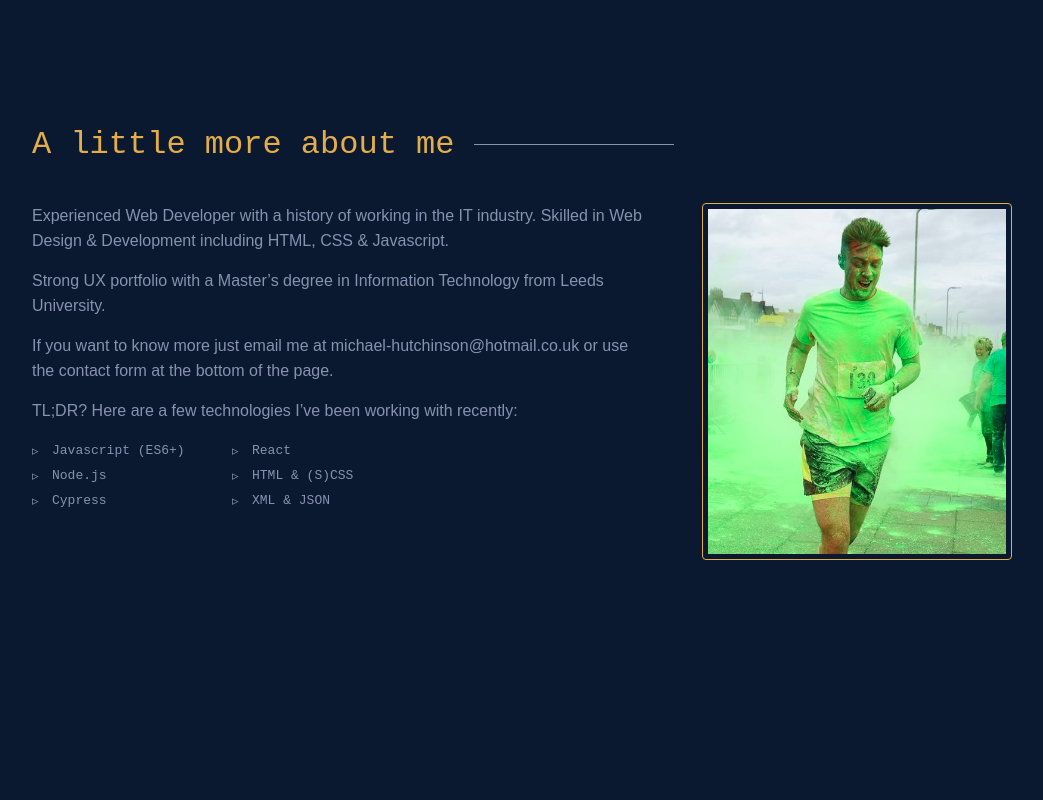
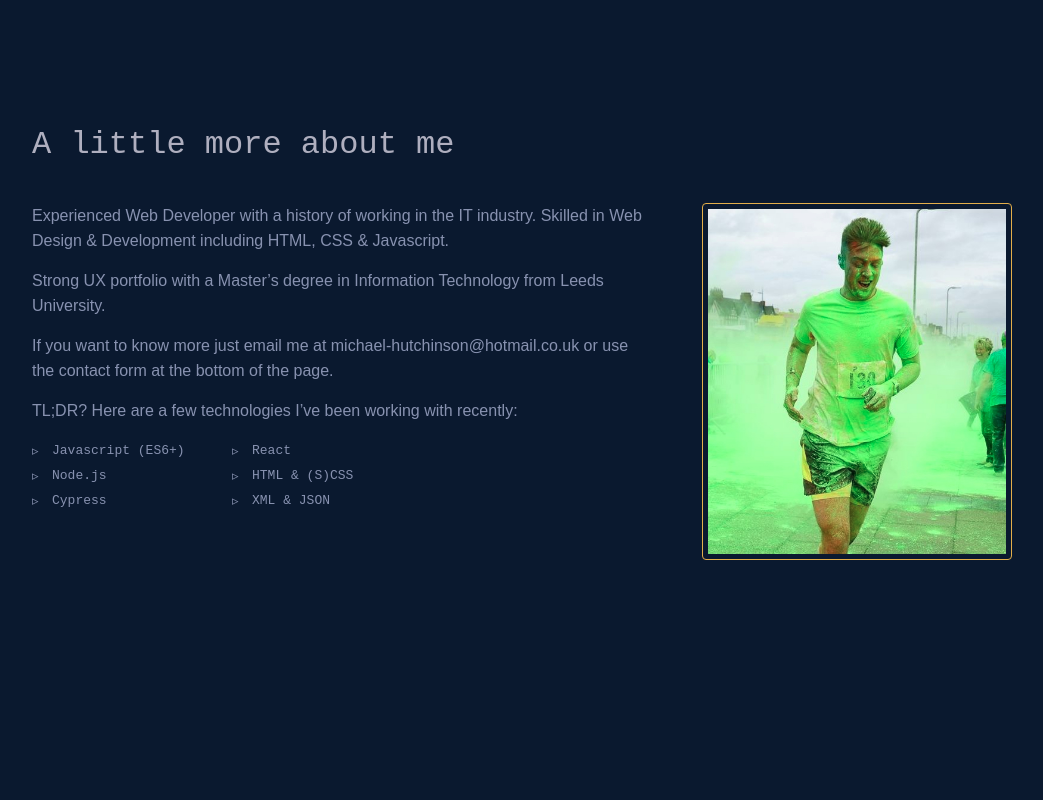
Before and after one commit to Michael-Hutchinson/portfolio-clone-ts, a React (Vite) app: page / in a window 1280 px wide. Shown: the part 860-1660 px from the top of the page, without its empty margins (118-1161 px from the left). Built offline with nearby package versions, Linux system fonts and the light colour scheme.

Commit message:
fix: title theme styling

```diff
--- a/src/components/shared/Title/Title.styles.ts
+++ b/src/components/shared/Title/Title.styles.ts
@@ -2,7 +2,7 @@ import styled from 'styled-components';
 
 export const SubTitle = styled.h2`
   align-items: center;
-  color: var(--gold);
+  color: ${({ theme }) => theme.link};
   display: flex;
   font-size: clamp(1.625rem, 5vw, 2rem);
   font-family: var(--font-mono);
@@ -15,7 +15,7 @@ export const SubTitle = styled.h2`
     width: 12.5rem;
     height: 0.063rem;
     margin-left: 1.25rem;
-    background-color: var(--light-slate);
+    background-color: ${({ theme }) => theme.text};
     @media (max-width: 48rem) {
       width: 100%;
     }
```
